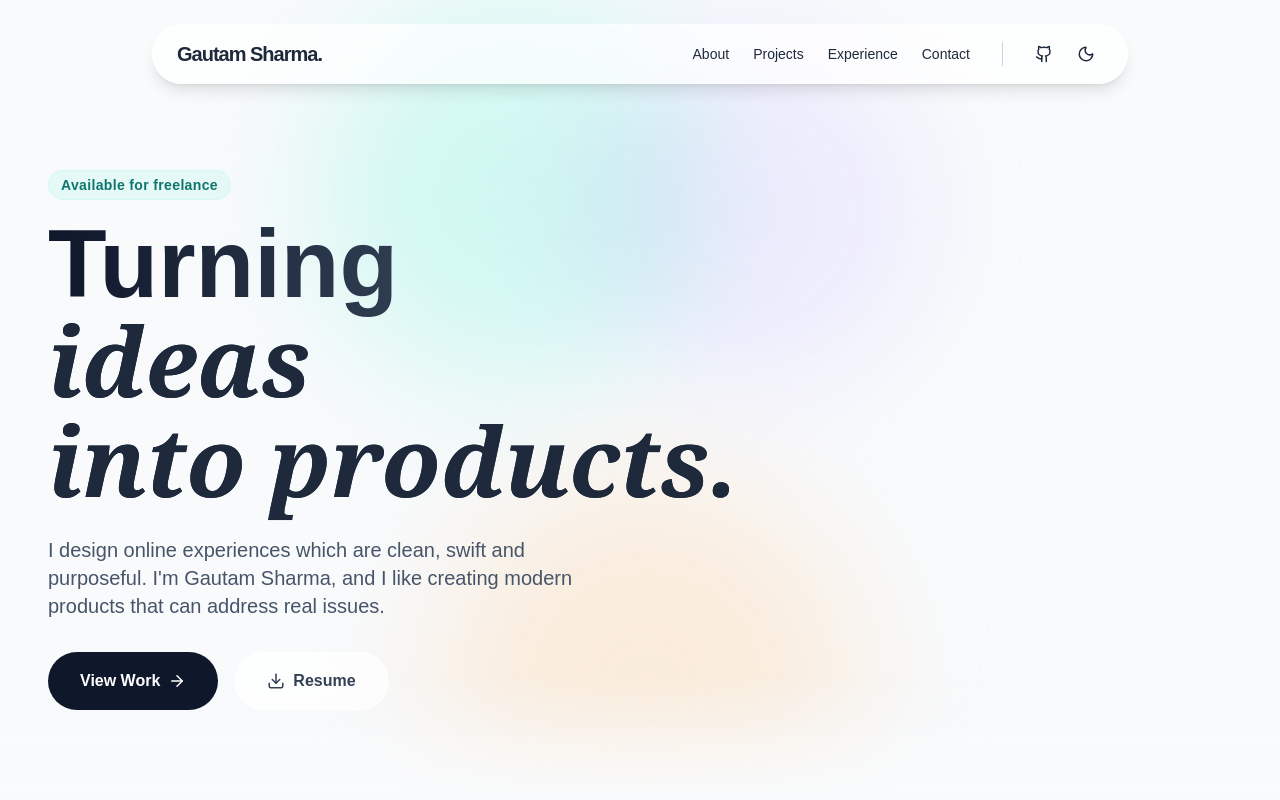
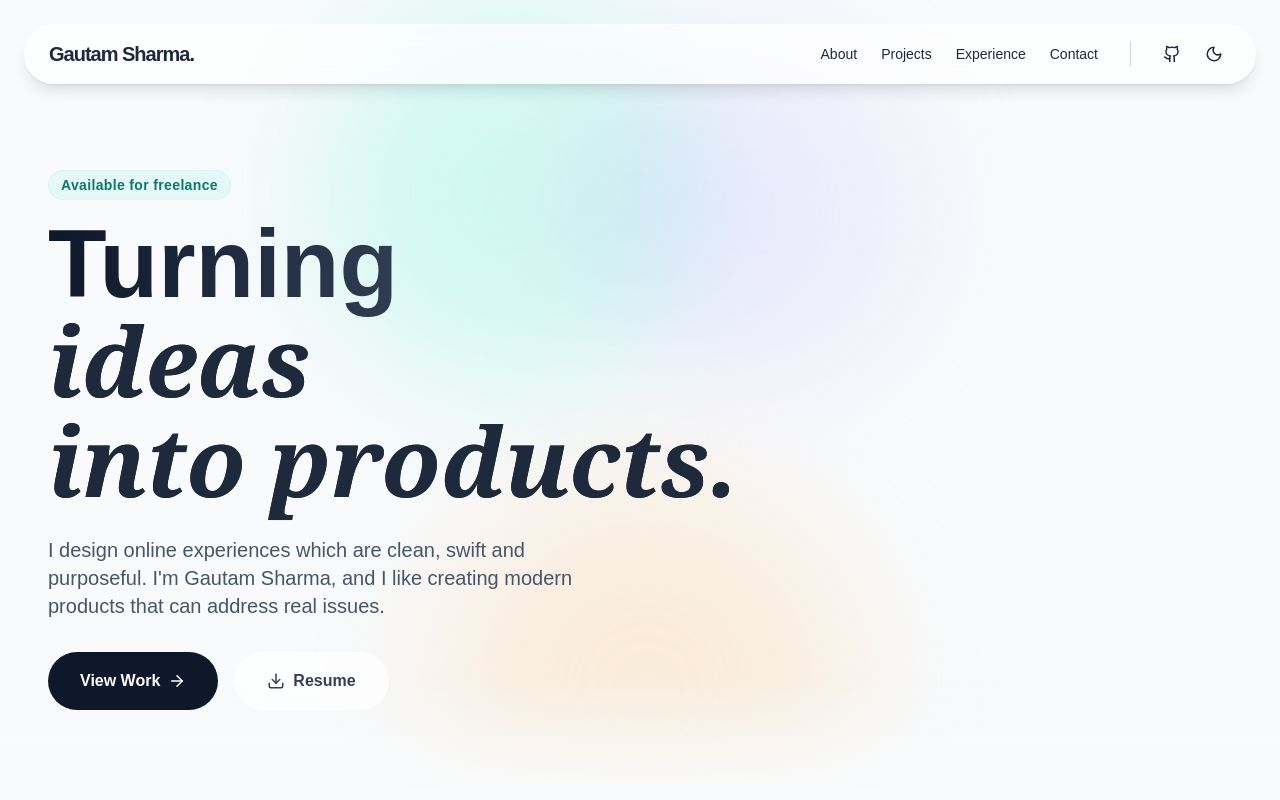
Before and after one commit to Gautam97s/Portfolio, a Next.js app: page / in a window 1280 px wide. Shown: the top 800 px of the page. Built offline with nearby package versions, Linux system fonts and the light colour scheme.

Commit message:
fixed an issue

```diff
--- a/components/Header.tsx
+++ b/components/Header.tsx
@@ -115,7 +115,7 @@
 
     return (
         <header
-            className={`fixed top-0 left-0 px-32 right-0 z-50 transition-all duration-300 ${isScrolled ? "py-4" : "py-6"
+            className={`fixed top-0 left-0 right-0 z-50 transition-all duration-300 ${isScrolled ? "py-4" : "py-6"
                 }`}
         >
             <div className="container mx-auto px-6">
```
